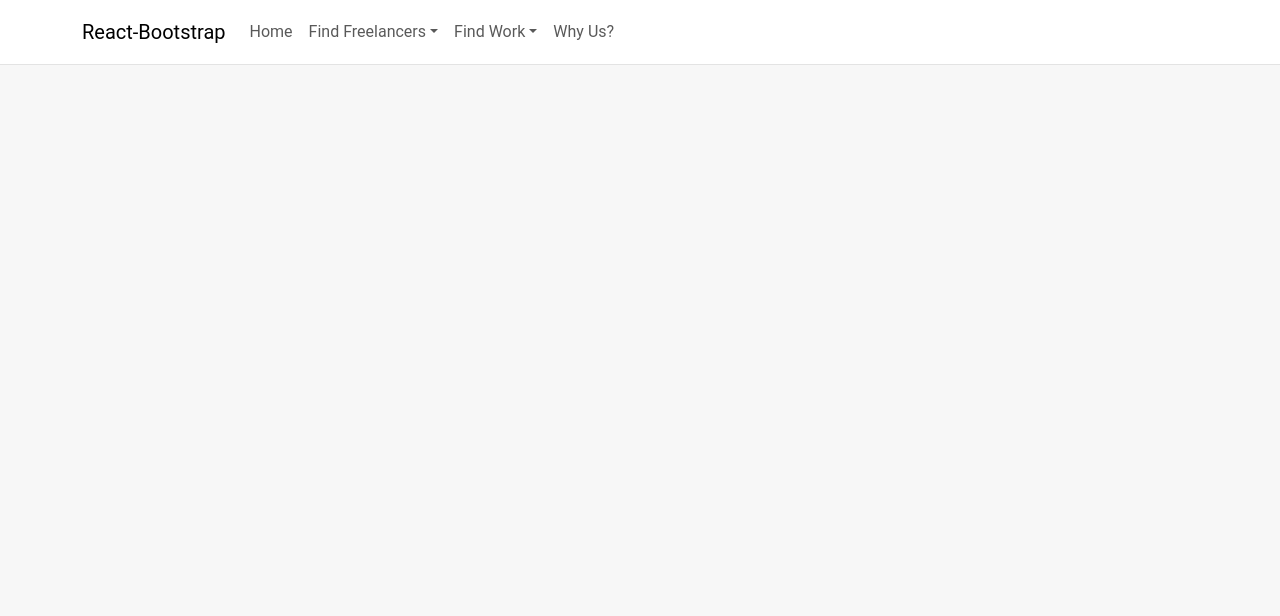
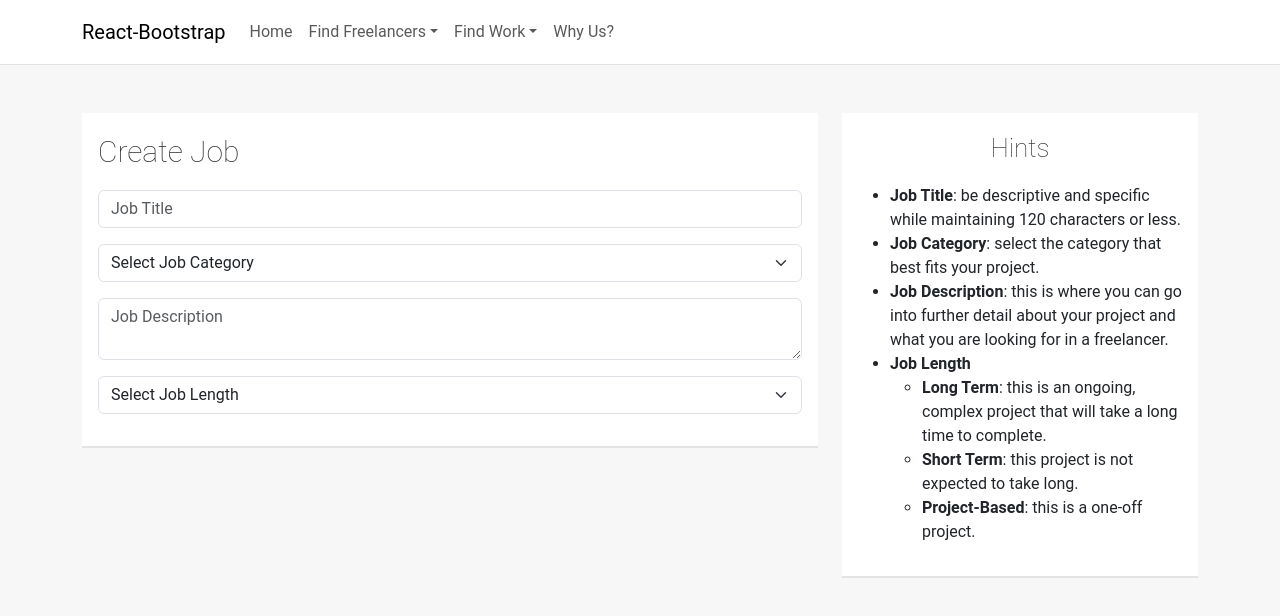
Before and after one commit to JordanWheelerDev/freelance-app-frontend, a React (Create React App) app: page /create-job in a window 1280 px wide. Shown: the top 616 px of the page. Built offline with nearby package versions, Linux system fonts and the light colour scheme.

Commit message:
Start job creation page

```diff
--- a/src/App.js
+++ b/src/App.js
@@ -4,6 +4,7 @@ import CustomNavbar from './components/common/Navbar';
 import HomePage from './pages/HomePage';
 import LoginPage from './pages/LoginPage';
 import RegisterPage from './pages/RegisterPage';
+import CreateJobPage from './pages/CreateJobPage';
 
 function App() {
   return (
@@ -13,6 +14,7 @@ function App() {
         <Route path="/" element={<HomePage />} />
         <Route path="/login" element={<LoginPage />} />
         <Route path="/register" element={<RegisterPage />} />
+        <Route path="/create-job" element={<CreateJobPage />} />
       </Routes>
     </Router>
   );
--- /dev/null
+++ b/src/components/jobs/CreateJobForm.js
@@ -0,0 +1,91 @@
+import React from 'react';
+import Card from 'react-bootstrap/Card';
+import Form from 'react-bootstrap/Form';
+
+const CreateJobForm = () => {
+  return (
+    <Card className="fl-card rounded-0">
+      <Card.Body>
+        <div className="fl-heading-text-lg mb-3">Create Job</div>
+        <Form>
+          <Form.Group className="mb-3" controlId="formBasicEmail">
+            <Form.Control type="text" placeholder="Job Title" />
+          </Form.Group>
+          <Form.Group className="mb-3" controlId="formBasicEmail">
+            <Form.Select aria-label="Default select example">
+              <option>Select Job Category</option>
+              <option value="Web Development">Web Development</option>
+              <option value="Mobile Development">Mobile Development</option>
+              <option value="Graphic Design">Graphic Design</option>
+              <option value="UX/UI Design">UX/UI Design</option>
+              <option value="Copywriting">Copywriting</option>
+              <option value="Content Writing">Content Writing</option>
+              <option value="SEO">SEO (Search Engine Optimization)</option>
+              <option value="Social Media Marketing">
+                Social Media Marketing
+              </option>
+              <option value="Video Editing">Video Editing</option>
+              <option value="Photography">Photography</option>
+              <option value="Illustration">Illustration</option>
+              <option value="Animation">Animation</option>
+              <option value="Virtual Assistance">Virtual Assistance</option>
+              <option value="Project Management">Project Management</option>
+              <option value="Accounting">Accounting</option>
+              <option value="Legal Services">Legal Services</option>
+              <option value="Translation">Translation</option>
+              <option value="Transcription">Transcription</option>
+              <option value="Voice Over">Voice Over</option>
+              <option value="Data Entry">Data Entry</option>
+              <option value="Customer Support">Customer Support</option>
+              <option value="Administrative Support">
+                Administrative Support
+              </option>
+              <option value="Market Research">Market Research</option>
+              <option value="Business Consulting">Business Consulting</option>
+              <option value="Financial Consulting">Financial Consulting</option>
+              <option value="Technical Support">Technical Support</option>
+              <option value="Software Testing">Software Testing</option>
+              <option value="IT & Networking">IT & Networking</option>
+              <option value="Database Administration">
+                Database Administration
+              </option>
+              <option value="Game Development">Game Development</option>
+              <option value="E-commerce Development">
+                E-commerce Development
+              </option>
+              <option value="Blockchain Development">
+                Blockchain Development
+              </option>
+              <option value="AR/VR Development">AR/VR Development</option>
+              <option value="IoT (Internet of Things)">
+                IoT (Internet of Things)
+              </option>
+              <option value="Cybersecurity">Cybersecurity</option>
+              <option value="DevOps">DevOps</option>
+              <option value="Cloud Computing">Cloud Computing</option>
+              <option value="System Administration">
+                System Administration
+              </option>
+              <option value="UI Testing">UI Testing</option>
+              <option value="Performance Testing">Performance Testing</option>
+              <option value="Other">Other</option>
+            </Form.Select>
+          </Form.Group>
+          <Form.Group className="mb-3" controlId="formBasicEmail">
+            <Form.Control as="textarea" placeholder="Job Description" />
+          </Form.Group>
+          <Form.Group className="mb-3" controlId="formBasicEmail">
+            <Form.Select aria-label="">
+              <option>Select Job Length</option>
+              <option value="Long Term">Long Term</option>
+              <option value="Short Term">Short Term</option>
+              <option value="Project-Based">Project-Based</option>
+            </Form.Select>
+          </Form.Group>
+        </Form>
+      </Card.Body>
+    </Card>
+  );
+};
+
+export default CreateJobForm;
--- /dev/null
+++ b/src/components/jobs/JobPageSidebar.js
@@ -0,0 +1,46 @@
+import React from 'react';
+import Card from 'react-bootstrap/Card';
+
+const CreateJobPageSidebar = () => {
+  return (
+    <Card className="fl-card rounded-0">
+      <Card.Body>
+        <div className="text-center fl-heading-text-med mb-3">Hints</div>
+        <div className="mb-3">
+          <ul>
+            <li>
+              <b>Job Title</b>: be descriptive and specific while maintaining
+              120 characters or less.
+            </li>
+            <li>
+              <b>Job Category</b>: select the category that best fits your
+              project.
+            </li>
+            <li>
+              <b>Job Description</b>: this is where you can go into further
+              detail about your project and what you are looking for in a
+              freelancer.
+            </li>
+            <li>
+              <b>Job Length</b>
+              <ul>
+                <li>
+                  <b>Long Term</b>: this is an ongoing, complex project that
+                  will take a long time to complete.
+                </li>
+                <li>
+                  <b>Short Term</b>: this project is not expected to take long.
+                </li>
+                <li>
+                  <b>Project-Based</b>: this is a one-off project.
+                </li>
+              </ul>
+            </li>
+          </ul>
+        </div>
+      </Card.Body>
+    </Card>
+  );
+};
+
+export default CreateJobPageSidebar;
--- a/src/index.css
+++ b/src/index.css
@@ -29,6 +29,18 @@ body {
 
 .fl-heading-text-xl {
   font-size: 48px;
+  font-weight: 200;
+  color: #333333;
+}
+
+.fl-heading-text-lg {
+  font-size: 30px;
+  font-weight: 200;
+  color: #333333;
+}
+
+.fl-heading-text-med {
+  font-size: 26px;
   font-weight: 200;
   color: #333333;
 }
--- /dev/null
+++ b/src/pages/CreateJobPage.js
@@ -0,0 +1,21 @@
+import React from 'react';
+import { Container, Row, Col } from 'react-bootstrap';
+import CreateJobForm from '../components/jobs/CreateJobForm';
+import CreateJobPageSidebar from '../components/jobs/JobPageSidebar';
+
+const CreateJobPage = () => {
+  return (
+    <Container className="mt-5">
+      <Row>
+        <Col md={8}>
+          <CreateJobForm />
+        </Col>
+        <Col md={4}>
+          <CreateJobPageSidebar />
+        </Col>
+      </Row>
+    </Container>
+  );
+};
+
+export default CreateJobPage;
```
